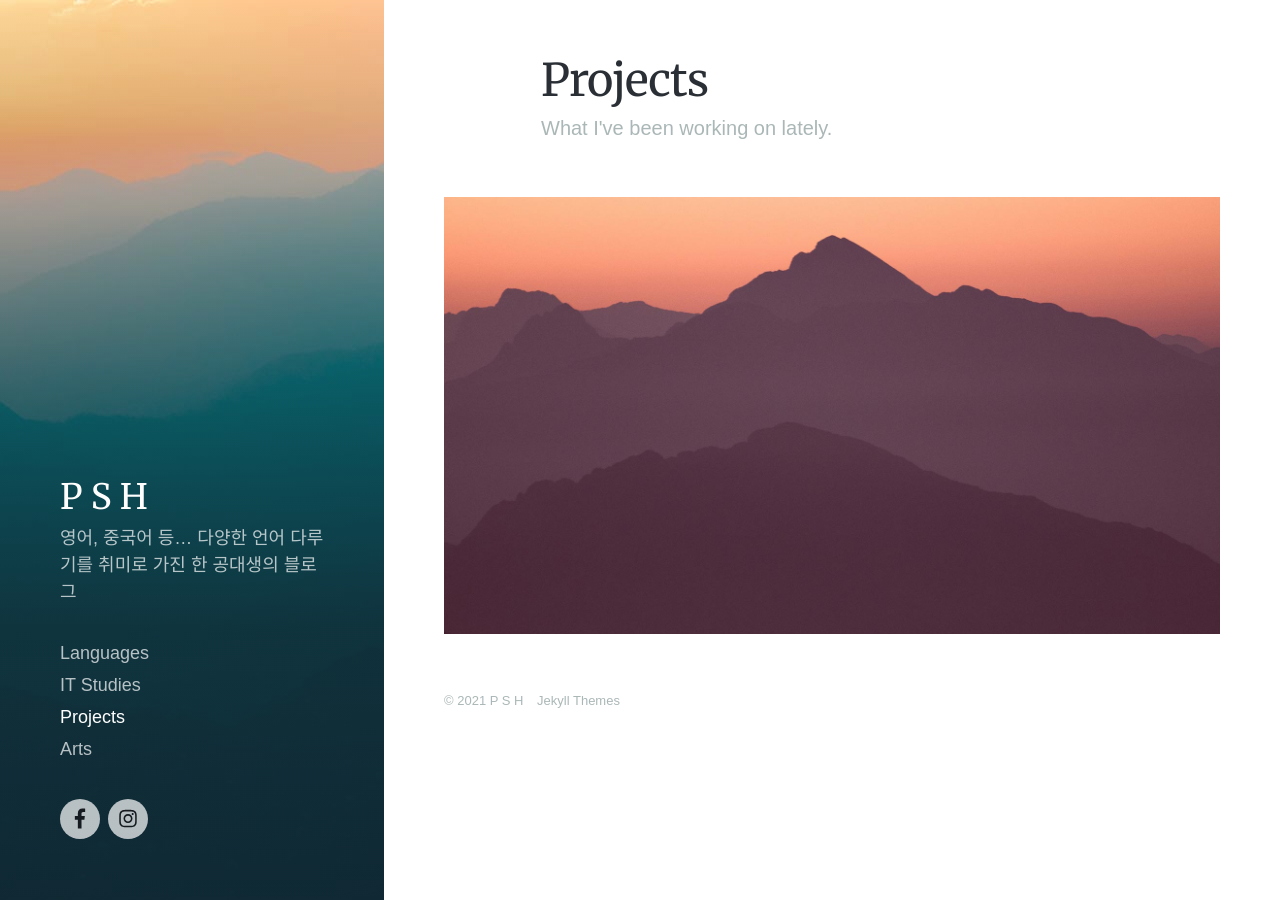
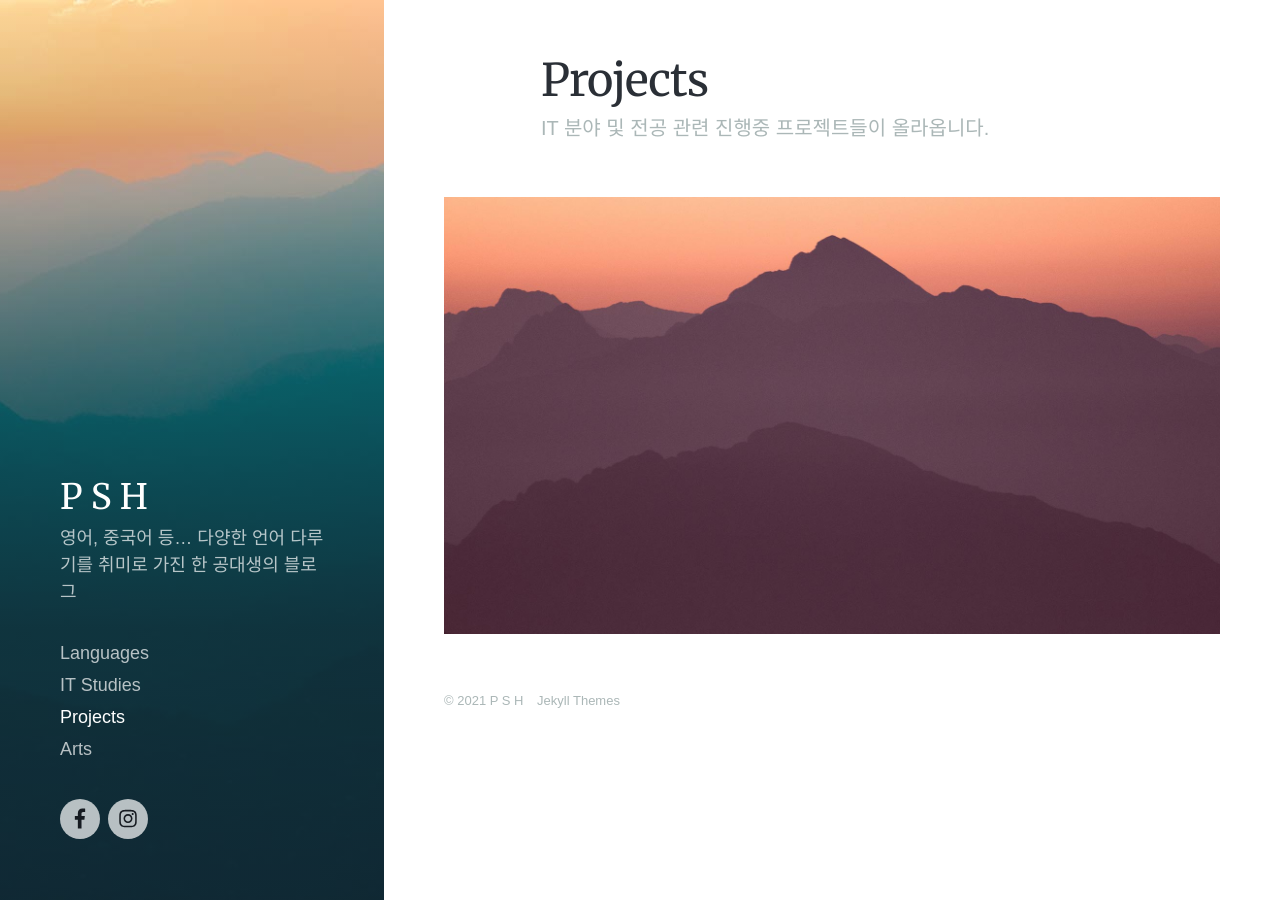
Before and after one commit to vendergood/vendergood.github.io, a Jekyll site: the page built from projects/index.html, in a window 1280 px wide. Built offline with Jekyll 4.4.1, drawn with Linux system fonts in a browser that asks for light colours; nearby versions of some CDN libraries; some web fonts are replaced.

Commit message:
Update index.html

```diff
--- a/projects/index.html
+++ b/projects/index.html
@@ -1,7 +1,7 @@
 ---
 layout: default
 title: Projects
-subtitle: What I've been working on lately.
+subtitle: IT 분야 및 전공 관련 진행중 프로젝트들이 올라옵니다.
 description: Journal is a stunning personal blog Jekyll theme with an image-focused design.
 featured_image: /images/demo/demo-landscape.jpg
 ---
```
